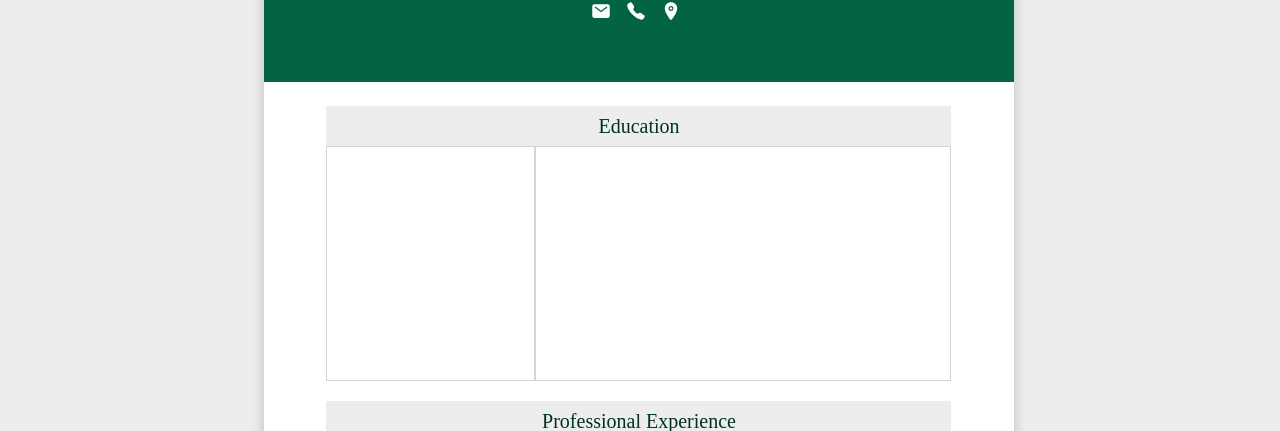
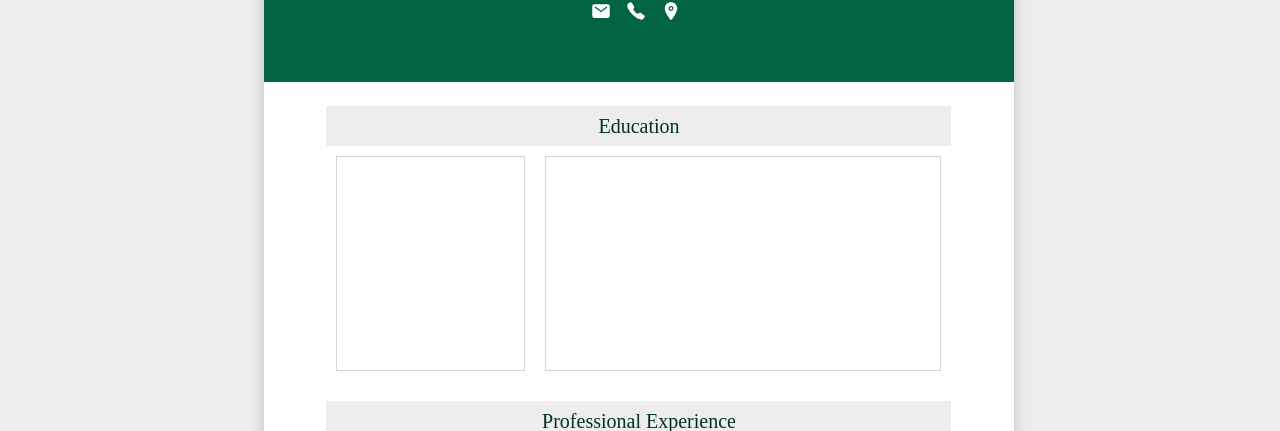
Before and after one commit to rsterenchak/react_practice, a React (Vite) app in the folder my-first-react-app/: page / in a window 1280 px wide. Shown: the part 1132-1563 px from the top of the page. Built offline with nearby package versions, Linux system fonts and the light colour scheme.

Commit message:
Pushed changes to fix state change issue

```diff
--- a/my-first-react-app/src/MainSection.jsx
+++ b/my-first-react-app/src/MainSection.jsx
@@ -151,8 +151,6 @@ function DropButton2({
 
   const [activeMenu, setActiveMenu] = useState(0);
 
-  // const [isClickable, setClickable] = useState(true); //  lift up clickability and function ???
-
   const [isHighlighted, setHighlighted] = useState(false);
   const [isButtonHighlighted, setButtonHighlighted] = useState(false);
 
@@ -295,6 +293,7 @@ function DropButton2({
 
           }
           educationList={isEducationList}
+          setupEducationList={() => setEducationList()}
           runCheck ={() => checkClickable()}
         />
 
@@ -348,13 +347,63 @@ return(
 
 }
 
+
+{/** Currently working on elements to be added to middle section when array is populated */}
+function EducationNameElement({
+  item
+}) {
+
+  const myStyle = {
+
+  }
+
+return(
+
+  <div
+    className='educationName'
+    style={myStyle}
+  >
+
+    <div className='educationSchool'>{item.School}</div>
+    <div className='educationDegree'>{item.Degree}</div>
+
+  </div>
+
+);
+
+}
+
+function EducationDateElement({
+  item
+}) {
+
+  const myStyle = {
+
+  }
+
+return(
+
+  <div
+    className='educationDate'
+    style={myStyle}
+  >
+
+    {item.StartDate}
+    {item.EndDate}
+
+
+  </div>
+
+);
+
+}
+
 function EducationEditMenu({
-  item,
-  isMenu,
   onShowEdit,
   sendKey,
   educationList,
-  runCheck
+  runCheck,
+  setupEducationList
 }){
 
   const filteredItemSchool = educationList.filter(education => education.id === sendKey).map(filteredEducation =>
@@ -393,31 +442,31 @@ function EducationEditMenu({
   let schoolType = typeof isSchool;
   let degreeType = typeof isDegree;
 
-  // Run Validation function, based on validation also update the educationList using states
-  // 12/18/2023 - Last worked on function, setting degree in isEducation is working,
-  // isEducation is set when calling this (component) within (DropButton2)
+
   function handleListUpdate(){
 
     if(handleValidation() === true){
-
-      // setSchoolInput(true)
-      // setDegreeInput(true)
 
     }
 
     else{
 
-      educationList[sendKey].School = isSchool;
-      educationList[sendKey].title = isDegree;
-      educationList[sendKey].Degree = isDegree;
-      educationList[sendKey].StartDate = isStart;
-      educationList[sendKey].EndDate = isFinished;
+      // ***  CURRENT ISSUE ***
+      // *** State is not update correctly in resume page section upon change ***
+
+      // educationList[sendKey].School = isSchool;
+      // educationList[sendKey].title = isDegree;
+      // educationList[sendKey].Degree = isDegree;
+      // educationList[sendKey].StartDate = isStart;
+      // educationList[sendKey].EndDate = isFinished;
+
+      setSchool()
+
+      console.log(educationList);
 
       onShowEdit(); // turn off edit menu
       runCheck(); // allows clickability for adding new education
     }
-
-
 
     console.log(educationList[sendKey]);
   }
@@ -854,10 +903,6 @@ function MainSection() {
 
   }
 
-  // set up function that cleans up 'un-set' items in both education and experience arrays
-  // runs setActiveIndex() specific to dropdown 1, 2, or 3
-  // function will run upon click of dropdown button
-
   function cleanupForDrop1(){
 
     console.log('run cleanup for Dropdown 1');
@@ -866,11 +911,15 @@ function MainSection() {
 
     checkItem();
 
-    // cleanup isEducationList, needs to sort the same every time
-    cleanEducationList();
+    if(activeEdClickable === false){
 
-    // cleanup isExperienceList
+      // cleanup isEducationList - *** Needs fix to enable same sorting everytime (1/8/2024) ***
+      cleanEducationList();
 
+
+      // cleanup isExperienceList
+
+    }
   }
 
   function cleanupForDrop2(){
@@ -888,9 +937,25 @@ function MainSection() {
 
     setActiveIndex(2)
 
-    // cleanup isEducationList
+    checkItem();
 
+    if(activeEdClickable === false){
+
+      // cleanup isEducationList - *** Needs fix to enable same sorting everytime (1/8/2024) ***
+      cleanEducationList();
+
+    }
   }
+
+  const listEducationInfo = activeEducation.map(item =>
+
+    <EducationNameElement
+      item={item}
+      key={item.id}
+
+    />
+
+    );
 
 
     return <>
@@ -939,7 +1004,7 @@ function MainSection() {
         {/* React Component #3 */}
         <DropButton3
           isActive={activeIndex === 2}
-          onShow={() => setActiveIndex(2)}
+          onShow={cleanupForDrop3}
         />
 
       </div>
@@ -987,8 +1052,16 @@ function MainSection() {
           <div className="bottomInfo">
             <div className="bottomSec1">
               <div className="edHeader">Education</div>
-              <div className="dateColumn1" />
-              <div className="infoColumn1" />
+              <div className="dateColumn1">
+
+
+
+              </div>
+              <div className="infoColumn1">
+
+                {listEducationInfo}
+
+              </div>
             </div>
             <div className="bottomSec2">
               <div className="prHeader">Professional Experience</div>
--- a/my-first-react-app/src/index.css
+++ b/my-first-react-app/src/index.css
@@ -760,15 +760,38 @@ ul {
 }
 
 .dateColumn1 {
+  display: grid;
   grid-area: dateColumn1;
+  margin: 10px;
   border: 1px solid lightgrey;
 }
 
+
+
 .infoColumn1 {
-  grid-area: infoColumn1;
+  display: flex;
+  flex-direction: column;
+  justify-content: start;
+
+  gap: 10px;
+  margin: 10px;
   border: 1px solid lightgrey;
 }
 
+.educationName {
+  display: flex;
+  flex-direction: column;
+  gap: 3px;
+  grid-area: educationName;
+  border: 1px solid lightgrey;
+
+}
+
+.educationSchool {
+  font-weight: bold;
+}
+
+.educationDegree {}
 
 .bottomSec2 {
   display: grid;
```
